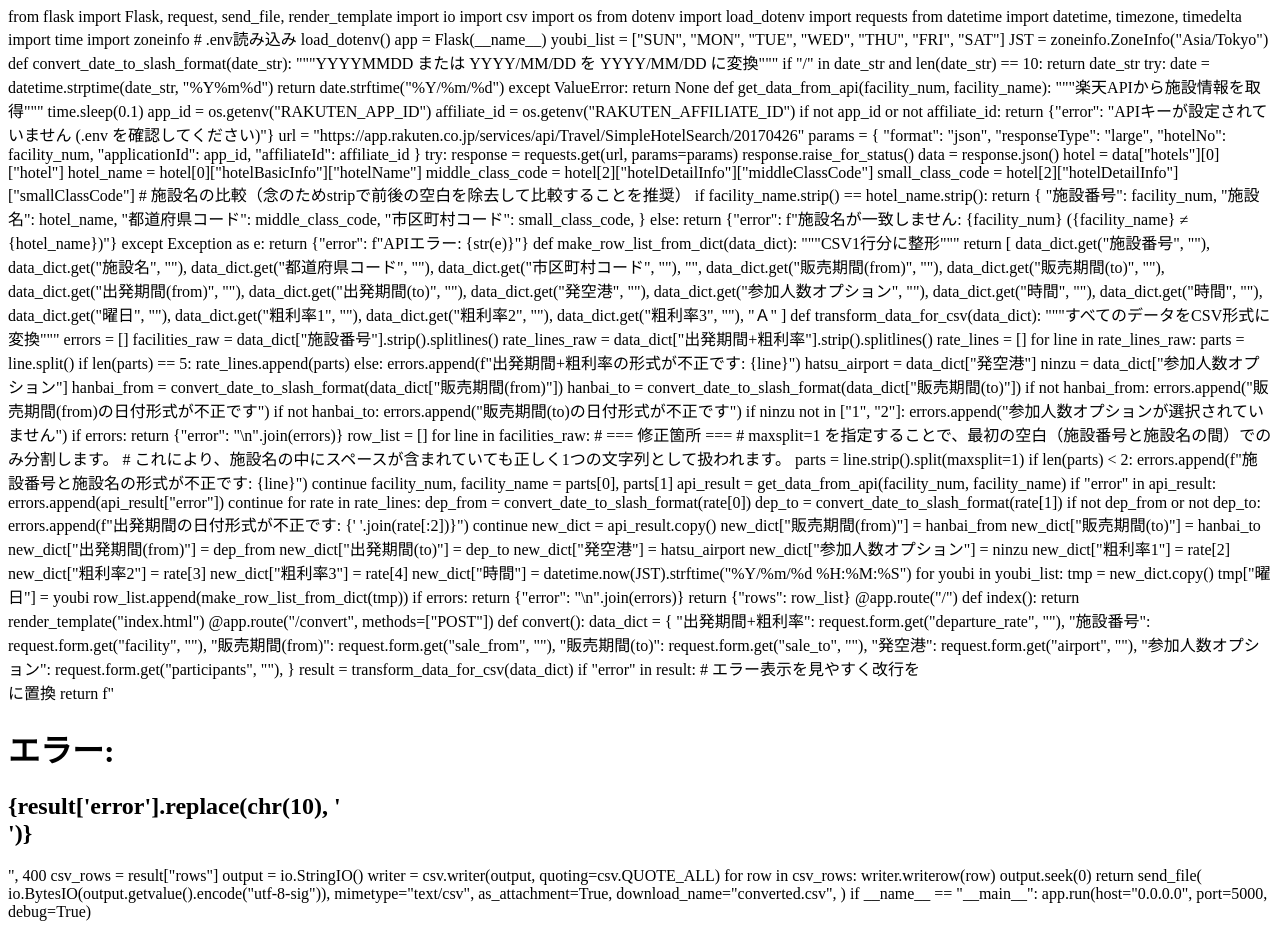
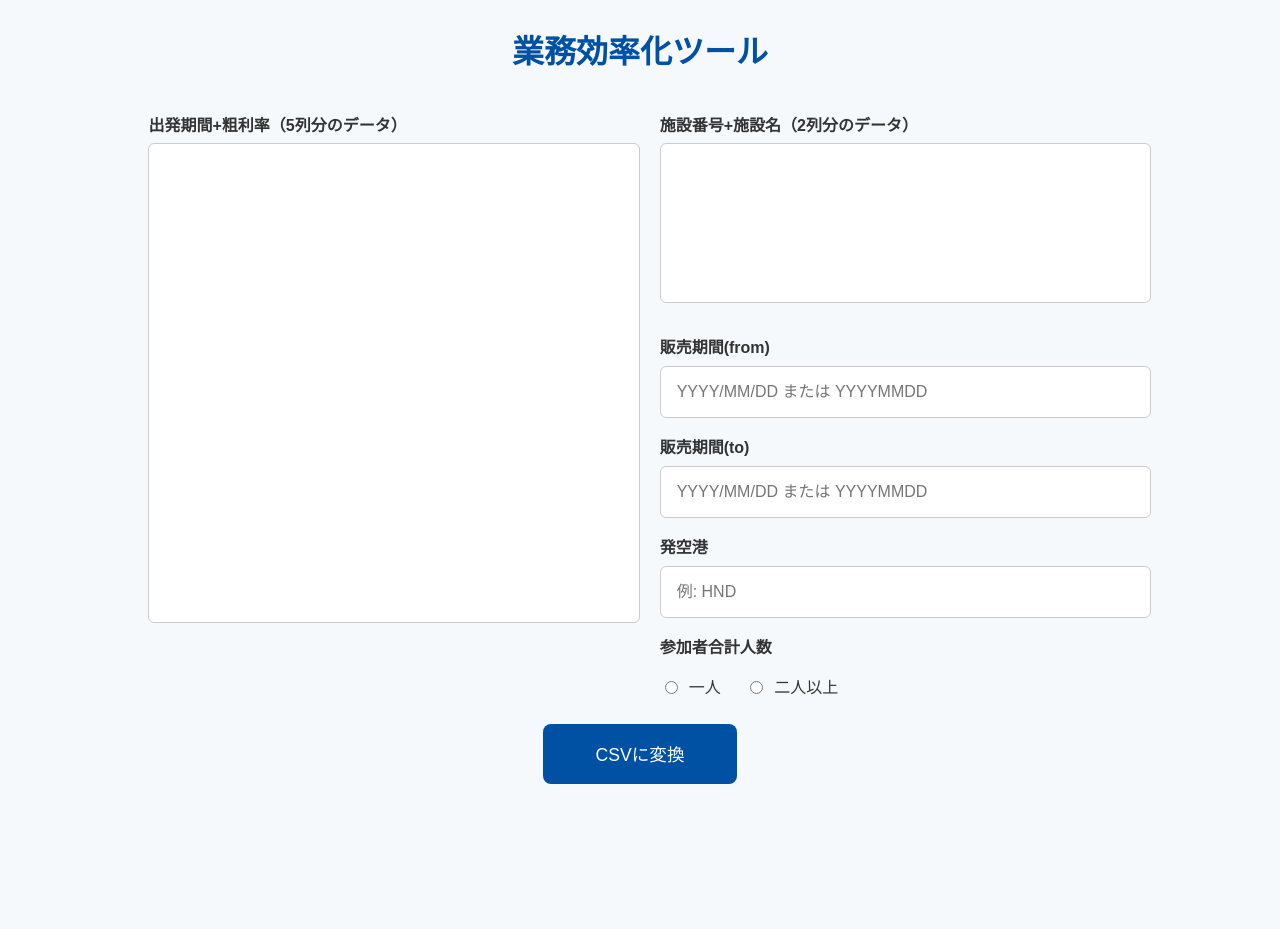
Before and after one commit to mizki15/legendary-pancake, a Flask app: page / in a window 1280 px wide. After the commit the page ends 784 px from the top, so only its background shows below. Run offline with Flask 3, Linux system fonts and the light colour scheme.

Commit message:
Refactor index.html for improved structure and clarity

```diff
--- a/templates/index.html
+++ b/templates/index.html
@@ -1,208 +1,49 @@
-from flask import Flask, request, send_file, render_template
-import io
-import csv
-import os
-from dotenv import load_dotenv
-import requests
-from datetime import datetime, timezone, timedelta
-import time
-import zoneinfo
+<!DOCTYPE html>
+<html lang="ja">
+<head>
+    <meta charset="UTF-8" />
+    <title>業務効率化ツール</title>
+    <link rel="stylesheet" href="{{ url_for('static', filename='css/style.css', q='20250705120') }}">
+</head>
+<body>
+    <h1>業務効率化ツール</h1>
+    <form action="/convert" method="post">
+        <div class="main-grid">
+            <!-- 左半分：出発期間+粗利率 -->
+            <div class="left-half">
+                <label>出発期間+粗利率（5列分のデータ）</label>
+                <textarea class ="lefttext" name="departure_rate" rows="18" required></textarea>
+            </div>
 
-# .env読み込み
-load_dotenv()
+            <!-- 右上：施設番号+施設名 -->
+            <div class="right-top">
+                <label>施設番号+施設名（2列分のデータ）</label>
+                <textarea class = "righttext" name="facility" rows="9" required></textarea>
+            </div>
 
-app = Flask(__name__)
+            <!-- 右下：販売期間と空港 -->
+            <div class="right-bottom">
+                <label>販売期間(from)</label>
+                <input type="text" name="sale_from" placeholder="YYYY/MM/DD または YYYYMMDD" required>
 
-youbi_list = ["SUN", "MON", "TUE", "WED", "THU", "FRI", "SAT"]
-JST = zoneinfo.ZoneInfo("Asia/Tokyo")
+                <label>販売期間(to)</label>
+                <input type="text" name="sale_to" placeholder="YYYY/MM/DD または YYYYMMDD" required>
 
-def convert_date_to_slash_format(date_str):
-    """YYYYMMDD または YYYY/MM/DD を YYYY/MM/DD に変換"""
-    if "/" in date_str and len(date_str) == 10:
-        return date_str
-    try:
-        date = datetime.strptime(date_str, "%Y%m%d")
-        return date.strftime("%Y/%m/%d")
-    except ValueError:
-        return None
+                <label>発空港</label>
+                <input type="text" name="airport" placeholder="例: HND" required>
 
-def get_data_from_api(facility_num, facility_name):
-    """楽天APIから施設情報を取得"""
-    time.sleep(0.1)
-    app_id = os.getenv("RAKUTEN_APP_ID")
-    affiliate_id = os.getenv("RAKUTEN_AFFILIATE_ID")
+                <label>参加者合計人数</label>
+                <div class="radio-group-horizontal">
+                    <label><input type="radio" name="participants" value="1"> 一人</label>
+                    <label><input type="radio" name="participants" value="2"> 二人以上</label>
+                </div>
+            </div>
+        </div>
 
-    if not app_id or not affiliate_id:
-        return {"error": "APIキーが設定されていません (.env を確認してください)"}
-
-    url = "https://app.rakuten.co.jp/services/api/Travel/SimpleHotelSearch/20170426"
-    params = {
-        "format": "json",
-        "responseType": "large",
-        "hotelNo": facility_num,
-        "applicationId": app_id,
-        "affiliateId": affiliate_id
-    }
-
-    try:
-        response = requests.get(url, params=params)
-        response.raise_for_status()
-        data = response.json()
-
-        hotel = data["hotels"][0]["hotel"]
-        hotel_name = hotel[0]["hotelBasicInfo"]["hotelName"]
-        middle_class_code = hotel[2]["hotelDetailInfo"]["middleClassCode"]
-        small_class_code = hotel[2]["hotelDetailInfo"]["smallClassCode"]
-
-        # 施設名の比較（念のためstripで前後の空白を除去して比較することを推奨）
-        if facility_name.strip() == hotel_name.strip():
-            return {
-                "施設番号": facility_num,
-                "施設名": hotel_name,
-                "都道府県コード": middle_class_code,
-                "市区町村コード": small_class_code,
-            }
-        else:
-            return {"error": f"施設名が一致しません: {facility_num} ({facility_name} ≠ {hotel_name})"}
-
-    except Exception as e:
-        return {"error": f"APIエラー: {str(e)}"}
-
-def make_row_list_from_dict(data_dict):
-    """CSV1行分に整形"""
-    return [
-        data_dict.get("施設番号", ""),
-        data_dict.get("施設名", ""),
-        data_dict.get("都道府県コード", ""),
-        data_dict.get("市区町村コード", ""),
-        "",
-        data_dict.get("販売期間(from)", ""),
-        data_dict.get("販売期間(to)", ""),
-        data_dict.get("出発期間(from)", ""),
-        data_dict.get("出発期間(to)", ""),
-        data_dict.get("発空港", ""),
-        data_dict.get("参加人数オプション", ""),
-        data_dict.get("時間", ""),
-        data_dict.get("時間", ""),
-        data_dict.get("曜日", ""),
-        data_dict.get("粗利率1", ""),
-        data_dict.get("粗利率2", ""),
-        data_dict.get("粗利率3", ""),
-        "Ａ"
-    ]
-
-def transform_data_for_csv(data_dict):
-    """すべてのデータをCSV形式に変換"""
-    errors = []
-    facilities_raw = data_dict["施設番号"].strip().splitlines()
-    rate_lines_raw = data_dict["出発期間+粗利率"].strip().splitlines()
-    rate_lines = []
-
-    for line in rate_lines_raw:
-        parts = line.split()
-        if len(parts) == 5:
-            rate_lines.append(parts)
-        else:
-            errors.append(f"出発期間+粗利率の形式が不正です: {line}")
-
-    hatsu_airport = data_dict["発空港"]
-    ninzu = data_dict["参加人数オプション"]
-    hanbai_from = convert_date_to_slash_format(data_dict["販売期間(from)"])
-    hanbai_to = convert_date_to_slash_format(data_dict["販売期間(to)"])
-
-    if not hanbai_from:
-        errors.append("販売期間(from)の日付形式が不正です")
-    if not hanbai_to:
-        errors.append("販売期間(to)の日付形式が不正です")
-    if ninzu not in ["1", "2"]:
-        errors.append("参加人数オプションが選択されていません")
-
-    if errors:
-        return {"error": "\n".join(errors)}
-
-    row_list = []
-
-    for line in facilities_raw:
-        # === 修正箇所 ===
-        # maxsplit=1 を指定することで、最初の空白（施設番号と施設名の間）でのみ分割します。
-        # これにより、施設名の中にスペースが含まれていても正しく1つの文字列として扱われます。
-        parts = line.strip().split(maxsplit=1)
-
-        if len(parts) < 2:
-            errors.append(f"施設番号と施設名の形式が不正です: {line}")
-            continue
-
-        facility_num, facility_name = parts[0], parts[1]
-        api_result = get_data_from_api(facility_num, facility_name)
-
-        if "error" in api_result:
-            errors.append(api_result["error"])
-            continue
-
-        for rate in rate_lines:
-            dep_from = convert_date_to_slash_format(rate[0])
-            dep_to = convert_date_to_slash_format(rate[1])
-            if not dep_from or not dep_to:
-                errors.append(f"出発期間の日付形式が不正です: {' '.join(rate[:2])}")
-                continue
-
-            new_dict = api_result.copy()
-            new_dict["販売期間(from)"] = hanbai_from
-            new_dict["販売期間(to)"] = hanbai_to
-            new_dict["出発期間(from)"] = dep_from
-            new_dict["出発期間(to)"] = dep_to
-            new_dict["発空港"] = hatsu_airport
-            new_dict["参加人数オプション"] = ninzu
-            new_dict["粗利率1"] = rate[2]
-            new_dict["粗利率2"] = rate[3]
-            new_dict["粗利率3"] = rate[4]
-            new_dict["時間"] = datetime.now(JST).strftime("%Y/%m/%d %H:%M:%S")
-
-            for youbi in youbi_list:
-                tmp = new_dict.copy()
-                tmp["曜日"] = youbi
-                row_list.append(make_row_list_from_dict(tmp))
-
-    if errors:
-        return {"error": "\n".join(errors)}
-
-    return {"rows": row_list}
-
-@app.route("/")
-def index():
-    return render_template("index.html")
-
-@app.route("/convert", methods=["POST"])
-def convert():
-    data_dict = {
-        "出発期間+粗利率": request.form.get("departure_rate", ""),
-        "施設番号": request.form.get("facility", ""),
-        "販売期間(from)": request.form.get("sale_from", ""),
-        "販売期間(to)": request.form.get("sale_to", ""),
-        "発空港": request.form.get("airport", ""),
-        "参加人数オプション": request.form.get("participants", ""),
-    }
-
-    result = transform_data_for_csv(data_dict)
-
-    if "error" in result:
-        # エラー表示を見やすく改行を<br>に置換
-        return f"<h1>エラー:</h1><h2>{result['error'].replace(chr(10), '<br>')}</h2>", 400
-
-    csv_rows = result["rows"]
-
-    output = io.StringIO()
-    writer = csv.writer(output, quoting=csv.QUOTE_ALL)
-    for row in csv_rows:
-        writer.writerow(row)
-    output.seek(0)
-
-    return send_file(
-        io.BytesIO(output.getvalue().encode("utf-8-sig")),
-        mimetype="text/csv",
-        as_attachment=True,
-        download_name="converted.csv",
-    )
-
-if __name__ == "__main__":
-    app.run(host="0.0.0.0", port=5000, debug=True)
+        <!-- 変換ボタン -->
+        <div class="submit-container">
+            <button type="submit">CSVに変換</button>
+        </div>
+    </form>
+</body>
+</html>
```
